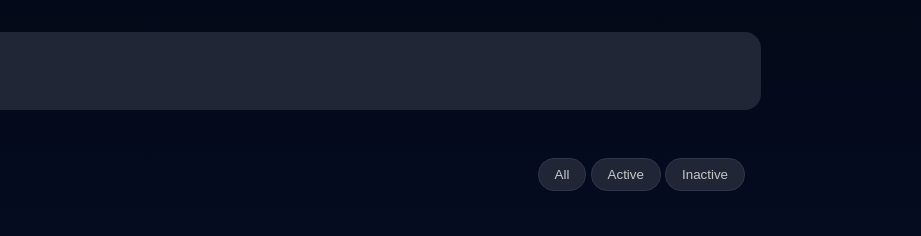
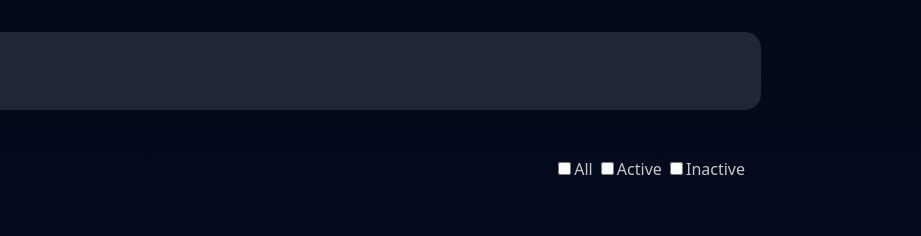
Before and after one commit to aubreymae/browser-extensions-manager-ui-main, a plain HTML site: page index.html in a window 1280 px wide. Shown: the top 236 px of the page, 359-1280 px from the left. Drawn offline with Linux system fonts and the light colour scheme; a web font is replaced by a local one.

Commit message:
Fixed toggles

```diff
--- a/index.html
+++ b/index.html
@@ -52,9 +52,9 @@
         <h2>Extensions List</h2>
       </div>
       <div class="filters">
-        <button>All</button>
-        <button>Active</button>
-        <button>Inactive</button>
+        <input type="checkbox" class="filter-btn">All</input>
+        <input type="checkbox" class="filter-btn">Active</input>
+        <input type="checkbox" class="filter-btn">Inactive</input>
       </div>
     </menu>
 
--- a/styles.css
+++ b/styles.css
@@ -50,6 +50,10 @@ button {
   border-radius: 1rem;
   background-color: hsl(226, 25%, 17%);
   color: hsl(0, 0%, 78%);
+}
+
+.filter-btn {
+  background-color: white;
 }
 
 /* Header */
@@ -158,8 +162,8 @@ header {
   height: 20px;
   width: 20px;
   left: 4px;
-  top: 50%;
-  transform: translateY(-50%);
+  top: 4px;
+  /* transform: translateY(1); */
   background-color: white;
   -webkit-transition: 0.4s;
   transition: 0.4s;
@@ -176,7 +180,7 @@ input:focus + .slider {
 input:checked + .slider:before {
   -webkit-transform: translateX(20px);
   -ms-transform: translateX(20px);
-  transform: translate(20px, -50%);
+  transform: translate(20px, -1px);
 }
 
 /* Rounded sliders */
```
